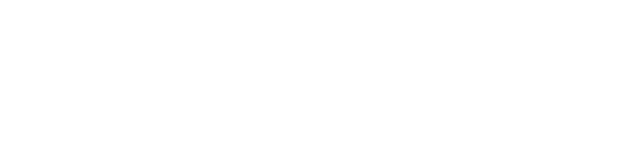
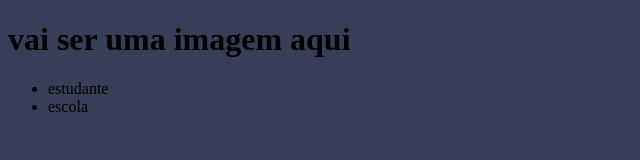
Before and after one commit to brunagabrielli/siteescola, a plain HTML site: page index.html in a window 1280 px wide. Shown: the whole page, without its empty margins (0-640 px from the left). Drawn offline with Linux system fonts and the light colour scheme.

Commit message:
Add files via upload

```diff
--- a/index.html
+++ b/index.html
@@ -1,11 +1,17 @@
 <!DOCTYPE html>
-<html lang="en">
+<html lang="pt-br">
 <head>
     <meta charset="UTF-8">
+    <meta http-equiv="X-UA-Compatible" content="IE=edge">
     <meta name="viewport" content="width=device-width, initial-scale=1.0">
     <title>Document</title>
+    <link rel="stylesheet" href="style.css">
 </head>
 <body>
-
+    <h1>vai ser uma imagem aqui</h1>
+    <ul>
+        <li>estudante</li>
+        <li>escola</li>
+    </ul>
 </body>
 </html>
--- a/style.css
+++ b/style.css
@@ -0,0 +1,3 @@
+body{
+    background-color: #383d58;
+}
```
